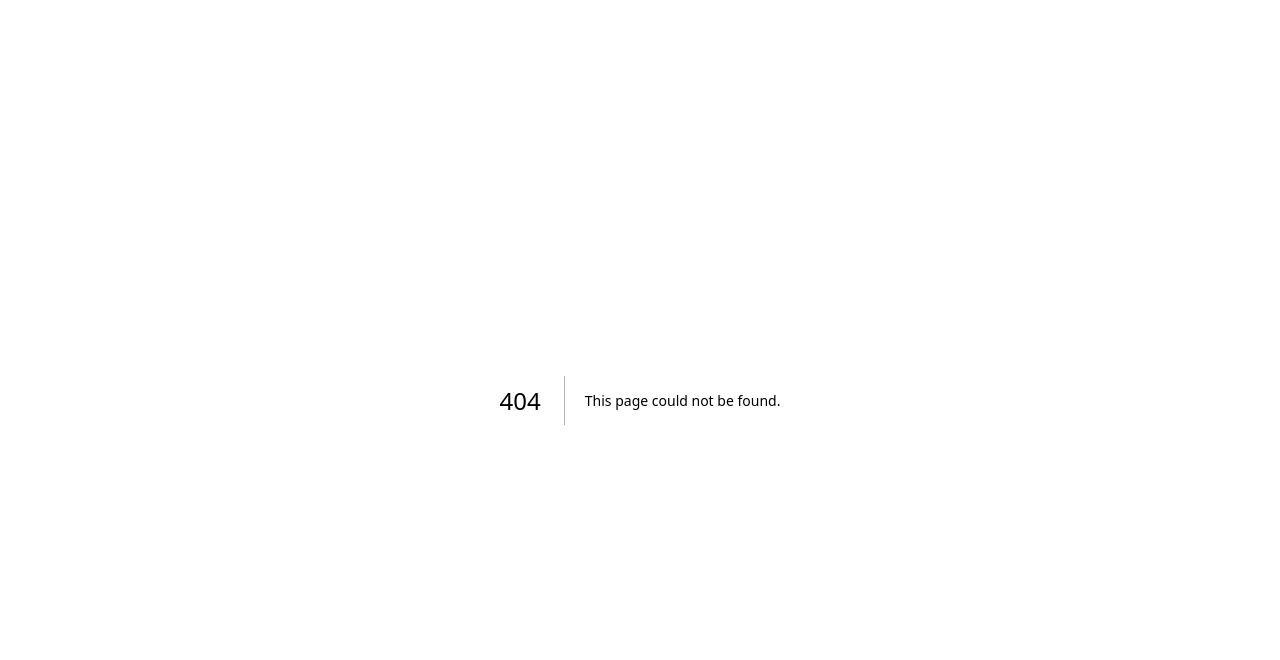
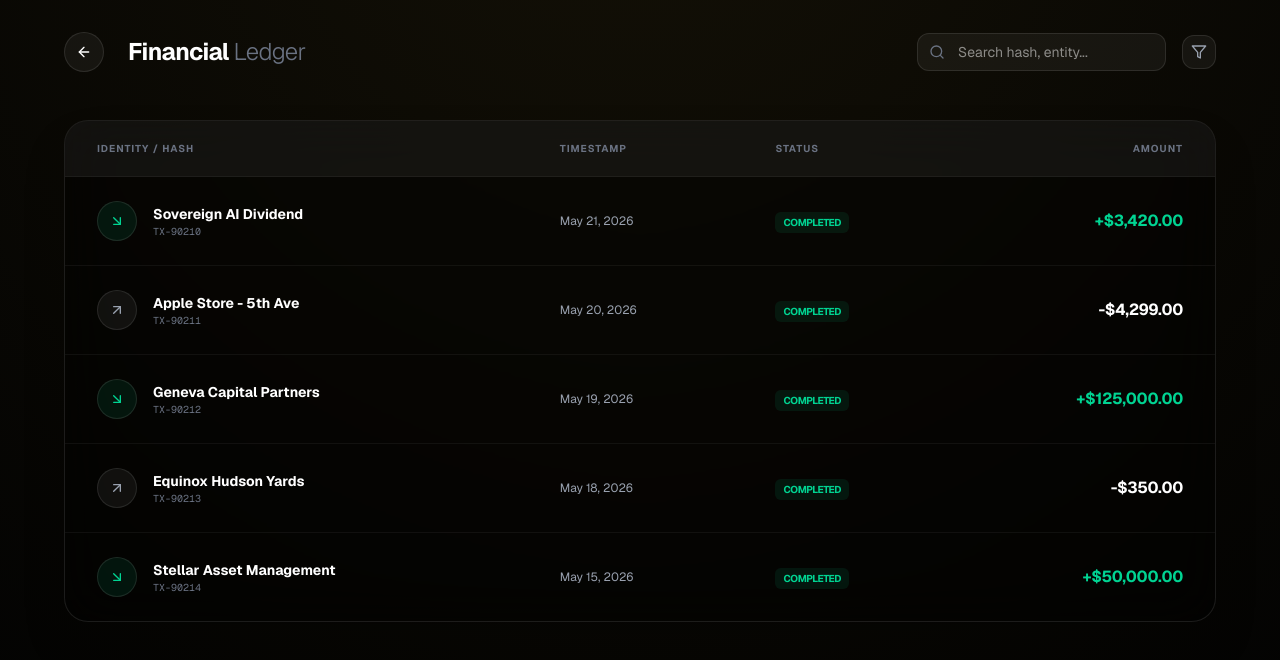
Before and after one commit to lordradez23/VaultVisio, a Next.js app: page /ledger in a window 1280 px wide. Before the commit this address had no page. Shown: the top 660 px of the page. Built offline with nearby package versions, Linux system fonts and the light colour scheme.

Commit message:
Step 4: Implement Global Financial Ledger and Premium Receipt Certificates

```diff
--- a/src/app/dashboard/page.tsx
+++ b/src/app/dashboard/page.tsx
@@ -238,7 +238,7 @@ export default function Dashboard() {
                  <div className="glass-dark border border-white/5 rounded-3xl p-8 flex flex-col">
                    <div className="flex justify-between items-center mb-8">
                      <h2 className="text-white text-xl font-bold">Ledger Feed</h2>
-                     <Link href="#" className="text-xs font-bold text-gold hover:text-white transition-colors uppercase tracking-widest">View All</Link>
+                     <Link href="/ledger" className="text-xs font-bold text-gold hover:text-white transition-colors uppercase tracking-widest">View All</Link>
                    </div>
                    <div className="flex flex-col gap-2">
                      <div className="flex items-center justify-between p-4 rounded-2xl bg-white/5 border border-white/10">
--- /dev/null
+++ b/src/app/ledger/page.tsx
@@ -0,0 +1,159 @@
+'use client';
+
+import React, { useState } from 'react';
+import Link from 'next/link';
+import { ArrowLeft, Search, Filter, Download, ArrowUpRight, ArrowDownRight, Printer, ShieldCheck } from 'lucide-react';
+import { motion, AnimatePresence } from 'framer-motion';
+import { useAuth } from '@/context/AuthContext';
+
+export default function LedgerPage() {
+  const { currentUser } = useAuth();
+  const [selectedTx, setSelectedTx] = useState<any>(null);
+
+  // Mock broader ledger data
+  const transactions = [
+    { id: 'TX-90210', name: "Sovereign AI Dividend", desc: "Automated Vault Sweep", amount: "+$3,420.00", type: "in", date: "May 21, 2026", status: "Completed" },
+    { id: 'TX-90211', name: "Apple Store - 5th Ave", desc: "MacBook Pro M4 Max", amount: "-$4,299.00", type: "out", date: "May 20, 2026", status: "Completed" },
+    { id: 'TX-90212', name: "Geneva Capital Partners", desc: "SWIFT Transfer (CHF -> USD)", amount: "+$125,000.00", type: "in", date: "May 19, 2026", status: "Completed" },
+    { id: 'TX-90213', name: "Equinox Hudson Yards", desc: "Destination Membership", amount: "-$350.00", type: "out", date: "May 18, 2026", status: "Completed" },
+    { id: 'TX-90214', name: "Stellar Asset Management", desc: "Liquidity Injection", amount: "+$50,000.00", type: "in", date: "May 15, 2026", status: "Completed" },
+  ];
+
+  return (
+    <div className="min-h-screen bg-[#020202] text-white font-sans p-8 relative overflow-hidden">
+      {/* Background Ambience */}
+      <div className="absolute top-0 left-0 w-full h-full bg-[radial-gradient(circle_at_50%_-20%,#D4AF3715,transparent)] pointer-events-none" />
+
+      <header className="max-w-6xl mx-auto flex items-center justify-between mb-12 relative z-10">
+        <div className="flex items-center gap-6">
+          <Link href="/dashboard" className="w-10 h-10 rounded-full bg-white/5 border border-white/10 flex items-center justify-center hover:bg-white/10 transition-all">
+            <ArrowLeft className="w-4 h-4" />
+          </Link>
+          <h1 className="text-2xl font-bold tracking-tight">Financial <span className="text-gray-500 font-light">Ledger</span></h1>
+        </div>
+        <div className="flex items-center gap-4">
+            <div className="relative">
+                <Search className="absolute left-3 top-1/2 -translate-y-1/2 w-4 h-4 text-gray-500" />
+                <input type="text" placeholder="Search hash, entity..." className="bg-white/5 border border-white/10 rounded-xl py-2 pl-10 pr-4 text-sm focus:outline-none focus:border-gold/30 transition-all" />
+            </div>
+            <button className="p-2 rounded-xl bg-white/5 border border-white/10 hover:bg-white/10 transition-all">
+                <Filter className="w-4 h-4 text-gray-400" />
+            </button>
+        </div>
+      </header>
+
+      <main className="max-w-6xl mx-auto relative z-10">
+        <div className="glass-dark border border-white/5 rounded-3xl overflow-hidden shadow-2xl">
+          <table className="w-full text-left">
+            <thead>
+              <tr className="bg-white/5 border-b border-white/5">
+                <th className="px-8 py-5 text-[10px] font-bold uppercase tracking-widest text-gray-500">Identity / Hash</th>
+                <th className="px-8 py-5 text-[10px] font-bold uppercase tracking-widest text-gray-500">Timestamp</th>
+                <th className="px-8 py-5 text-[10px] font-bold uppercase tracking-widest text-gray-500">Status</th>
+                <th className="px-8 py-5 text-[10px] font-bold uppercase tracking-widest text-gray-500 text-right">Amount</th>
+              </tr>
+            </thead>
+            <tbody className="divide-y divide-white/5">
+              {transactions.map((tx) => (
+                <motion.tr
+                  key={tx.id}
+                  whileHover={{ backgroundColor: "rgba(255,255,255,0.02)" }}
+                  onClick={() => setSelectedTx(tx)}
+                  className="cursor-pointer group transition-colors"
+                >
+                  <td className="px-8 py-6">
+                    <div className="flex items-center gap-4">
+                      <div className={`w-10 h-10 rounded-full flex items-center justify-center border border-white/10 ${tx.type === 'in' ? 'bg-emerald-500/10' : 'bg-white/5'}`}>
+                        {tx.type === 'in' ? <ArrowDownRight className="w-4 h-4 text-emerald-400" /> : <ArrowUpRight className="w-4 h-4 text-gray-400" />}
+                      </div>
+                      <div>
+                        <p className="font-bold text-sm text-white group-hover:text-gold transition-colors">{tx.name}</p>
+                        <p className="text-[10px] text-gray-500 font-mono">{tx.id}</p>
+                      </div>
+                    </div>
+                  </td>
+                  <td className="px-8 py-6 text-xs text-gray-400">{tx.date}</td>
+                  <td className="px-8 py-6">
+                    <span className="px-2 py-1 rounded-md bg-emerald-500/10 text-emerald-400 text-[10px] font-bold uppercase tracking-tighter">
+                      {tx.status}
+                    </span>
+                  </td>
+                  <td className={`px-8 py-6 text-right font-bold tracking-tight ${tx.type === 'in' ? 'text-emerald-400' : 'text-white'}`}>
+                    {tx.amount}
+                  </td>
+                </motion.tr>
+              ))}
+            </tbody>
+          </table>
+        </div>
+      </main>
+
+      {/* Receipt Modal */}
+      <AnimatePresence>
+        {selectedTx && (
+          <div className="fixed inset-0 z-[200] flex items-center justify-center p-6">
+            <motion.div
+               initial={{ opacity: 0 }}
+               animate={{ opacity: 1 }}
+               exit={{ opacity: 0 }}
+               onClick={() => setSelectedTx(null)}
+               className="absolute inset-0 bg-black/80 backdrop-blur-sm"
+            />
+            <motion.div
+              initial={{ scale: 0.9, opacity: 0, y: 20 }}
+              animate={{ scale: 1, opacity: 1, y: 0 }}
+              exit={{ scale: 0.9, opacity: 0, y: 20 }}
+              className="relative w-full max-w-lg bg-[#0a0a0a] border border-gold/30 rounded-3xl overflow-hidden shadow-[0_50px_100px_rgba(0,0,0,1)]"
+            >
+                {/* Decorative Elements */}
+                <div className="absolute top-0 left-0 w-full h-1 bg-gradient-to-r from-transparent via-gold to-transparent" />
+                <div className="absolute top-0 right-0 p-8 opacity-[0.03] pointer-events-none">
+                    <ShieldCheck className="w-64 h-64 text-gold" />
+                </div>
+
+                <div className="p-10 flex flex-col items-center">
+                    <div className="w-20 h-20 rounded-full bg-gold/10 border border-gold/30 flex items-center justify-center mb-6">
+                        <ShieldCheck className="w-10 h-10 text-gold" />
+                    </div>
+                    <h2 className="text-gold font-bold tracking-[0.2em] text-sm uppercase mb-1">VaultVisio Certificate</h2>
+                    <p className="text-gray-500 text-[10px] font-mono mb-10 italic">Auth ID: {selectedTx.id}-SEC-V2</p>
+
+                    <div className="w-full space-y-4 mb-10">
+                        <div className="flex justify-between border-b border-white/5 pb-2">
+                            <span className="text-gray-500 text-[10px] uppercase font-bold tracking-widest">Beneficiary</span>
+                            <span className="text-white text-sm font-bold">{selectedTx.name}</span>
+                        </div>
+                        <div className="flex justify-between border-b border-white/5 pb-2">
+                            <span className="text-gray-500 text-[10px] uppercase font-bold tracking-widest">Sovereign Date</span>
+                            <span className="text-white text-sm font-bold">{selectedTx.date}</span>
+                        </div>
+                        <div className="flex justify-between border-b border-white/5 pb-2">
+                            <span className="text-gray-500 text-[10px] uppercase font-bold tracking-widest">Logic Hash</span>
+                            <span className="text-white text-xs font-mono">{Math.random().toString(36).substring(2, 15).toUpperCase()}</span>
+                        </div>
+                        <div className="flex justify-between pt-4">
+                            <span className="text-gray-500 text-xs uppercase font-bold tracking-widest">Total Value</span>
+                            <span className="text-gold text-2xl font-bold tracking-tighter">{selectedTx.amount}</span>
+                        </div>
+                    </div>
+
+                    <div className="flex gap-4 w-full">
+                        <button className="flex-1 py-3 rounded-xl bg-gold text-black font-bold text-[10px] uppercase tracking-widest hover:bg-white transition-colors flex items-center justify-center gap-2">
+                            <Download className="w-4 h-4" /> Download PDF
+                        </button>
+                        <button className="px-5 py-3 rounded-xl bg-white/5 border border-white/10 text-gray-400 hover:text-white transition-colors">
+                            <Printer className="w-4 h-4" />
+                        </button>
+                    </div>
+                </div>
+
+                <div className="bg-white/5 p-4 text-center border-t border-white/5">
+                   <p className="text-[9px] text-gray-500 font-bold uppercase tracking-widest">Encrypted Sovereign Document • VaultVisio Network</p>
+                </div>
+            </motion.div>
+          </div>
+        )}
+      </AnimatePresence>
+    </div>
+  );
+}
```
